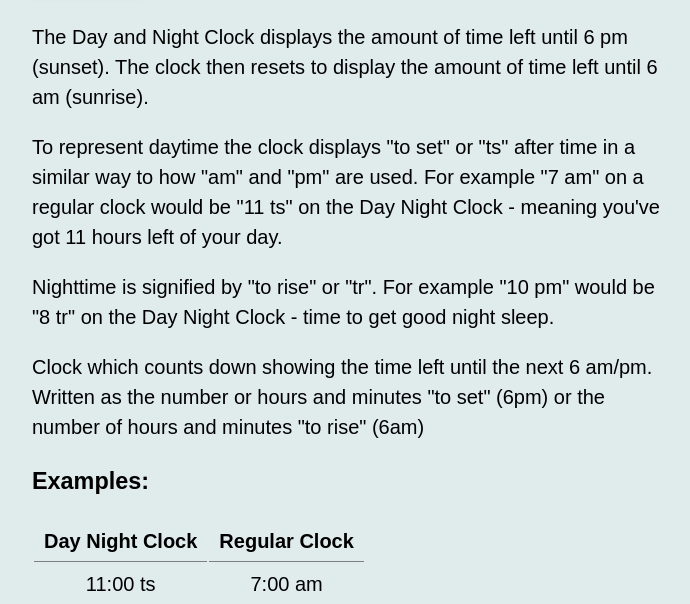
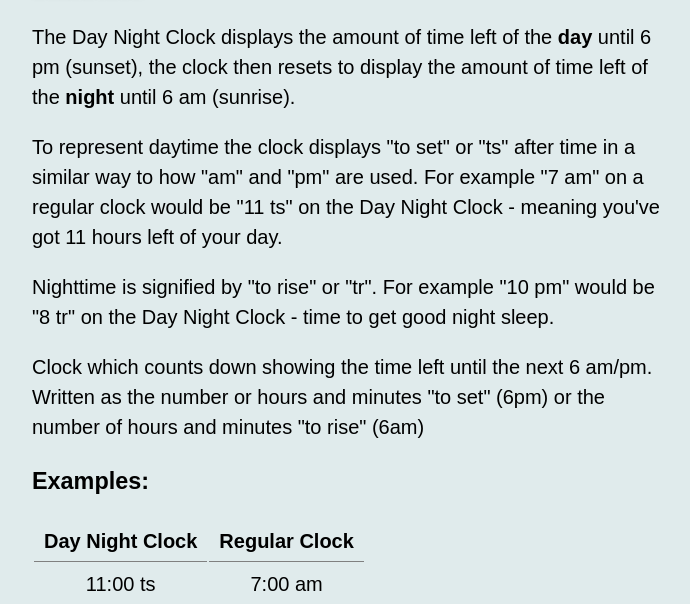
Before and after one commit to adamandpaul/daynightclock.com, a plain HTML site: page about.html in a window 1280 px wide. Shown: the part 191-795 px from the top of the page, without its empty margins (288-978 px from the left). Drawn offline with Linux system fonts and the light colour scheme.

Commit message:
Update about.html content

```diff
--- a/about.html
+++ b/about.html
@@ -86,8 +86,8 @@
     <h2>Definition</h2>
 
     <p>
-      The Day and Night Clock displays the amount of time left until 6 pm (sunset). The clock
-      then resets to display the amount of time left until 6 am (sunrise).
+      The Day Night Clock displays the amount of time left of the <strong>day</strong> until 6 pm (sunset), the
+      clock then resets to display the amount of time left of the <strong>night</strong> until 6 am (sunrise).
     </p>
 
     <p>
```
